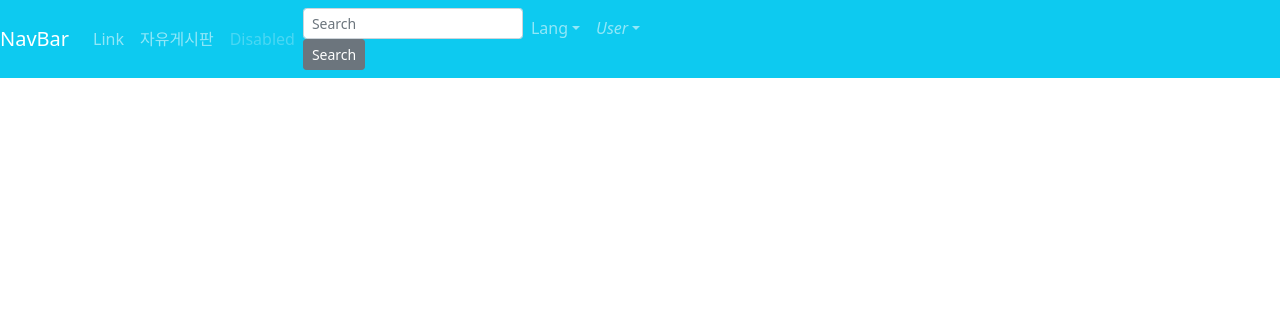
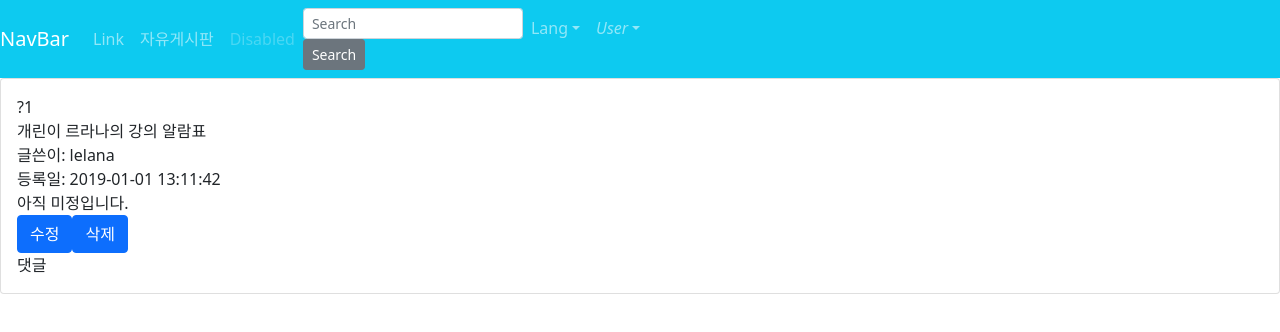
Before and after one commit to bill1224/vue, a Vue app in the folder vue_study/: page /board/free/detail/1 in a window 1280 px wide. Shown: the top 332 px of the page. Built offline with nearby package versions, Linux system fonts and the light colour scheme.

Commit message:
findIndex

```diff
--- a/vue_study/src/components/Board.vue
+++ b/vue_study/src/components/Board.vue
@@ -1,6 +1,6 @@
 <template>
   <div>
-    <b-table striped hover :items="items" :fields="fields"></b-table>
+    <b-table striped hover :items="items" :fields="fields" @row-clicked="rowClick"></b-table>
   </div>
 </template>
 
@@ -10,17 +10,20 @@
 // sort는 인자로 함수를 받는다 -
 // 오름차순 : a-b
 // 내림차순 : b-a
-let items = data.Content.sort((a, b) => {return b.content_id - a.content_id})
+
 //map은 배열에 있는 값들을 하나하나 꺼내서, 특정 함수를 적용해 다시 배열로 만들어주는 것
 //filter는 배열에 있는 원소들중에서 조건에 맞는 원소들만을 모아서 배열로 만들어주는 것
 //map 함수를 이용해서 items = content_id의 내림차순으로 정렬된 data.Content의 원소들을 하나하나 꺼내어, user_name이라는 key와 value를 추가한다.
 //여기서 user_name의 value는 filter 함수를 이용해서 data.User에 있는 원소를 하나하나 꺼내서 data.User 원소에 있는 user_id 값과
 // data.Content에 있는 user_id값과 일치하는 값을 필터링해서 배열로 만들어준다.
 // 그런데 data.User에서 user_id는 인덱스와 같기 때문에, 하나의 원소값 밖에 존재하지 않는다. 그러므로 [0]으로 접근해서 .name을 가져오는 것이다.
-items = items.map(contentItem => {return {...contentItem, user_name: data.User.filter(userItem => userItem.user_id === contentItem.user_id)[0].name}})
+
 
   export default {
+    name: 'board',
     data() {
+      let items = data.Content.sort((a, b) => {return b.content_id - a.content_id})
+      items = items.map(contentItem => {return {...contentItem, user_name: data.User.filter(userItem => userItem.user_id === contentItem.user_id)[0].name}})
       return {
           fields: [
               {
@@ -42,6 +45,14 @@
           ],
           items: items
       }
+    },
+    methods: {
+        rowClick(item) {
+            this.$router.push({
+                path: `/board/free/detail/${item.content_id}`
+            })
+        }
+
     }
   }
 </script>
--- /dev/null
+++ b/vue_study/src/components/ContentDetail.vue
@@ -0,0 +1,64 @@
+<template>
+    <div>
+        <b-card>
+            <div class="content-detail-content-info">
+                <div class="content-detail-content-info-left">
+                    <div class="content-detail-content-info-left-number">
+                        ?{{ contentId }}
+                    </div>
+                    <div class="content-detail-content-info-left-subject">
+                        {{ title }}
+                    </div>
+                </div>
+                <div class="content-detail-content-info-right">
+                    <div class="content-detail-content-info-right-user">
+                        글쓴이: {{ user }}
+                    </div>
+                    <div class="content-detail-content-info-right-created">
+                        등록일: {{ created }}
+                    </div>
+                </div>
+            </div>
+            <div class="content-detail-content">
+                {{ context }}
+            </div>
+            <div class="content-detail-button">
+                <b-button variant="primary">수정</b-button>
+                <b-button variant="primary" @click="deleteData">삭제</b-button>
+            </div>
+            <div class="content-detail-content">
+                댓글
+            </div>
+        </b-card>
+    </div>
+</template>
+
+<script>
+import data from '@/data';
+
+export default {
+    name: "ContentDetail",
+    data() {
+        const contentId = Number(this.$route.params.contentId)
+        const contentData = data.Content.filter(content => content.content_id === contentId)[0]
+        return {
+            contentId: contentId,
+            title: contentData.title,
+            context: contentData.context,
+            user: data.User.filter(user => user.user_id === contentData.user_id)[0].name,
+            created: contentData.created_at,
+        }
+    },
+    methods: {
+        deleteData() {
+            //조건함수를 인자로 받아 조건을 만족하는 원소의 인데스를 반환한다.
+            const content_index = data.Content.findIndex(item => item.content_id === this.contentId);
+            data.Content.splice(content_index, 1)
+            this.$router.push({
+                path:"/board/free",
+            })
+        }
+    }
+
+}
+</script>
--- a/vue_study/src/router.js
+++ b/vue_study/src/router.js
@@ -7,6 +7,7 @@
 // import Update from "./components/Update";
 import Detail from "./components/Detail";
 import Board from "./components/Board";
+import ContentDetail from "./components/ContentDetail";
 
 Vue.use(VueRouter);
 
@@ -43,7 +44,12 @@
             path: '/board/free',
             name: 'Board',
             component: Board
-        }
+        },
+        {
+            path: '/board/free/detail/:contentId',
+            name: 'ContentDetail',
+            component: ContentDetail
+        },
 
     ]
 
```
